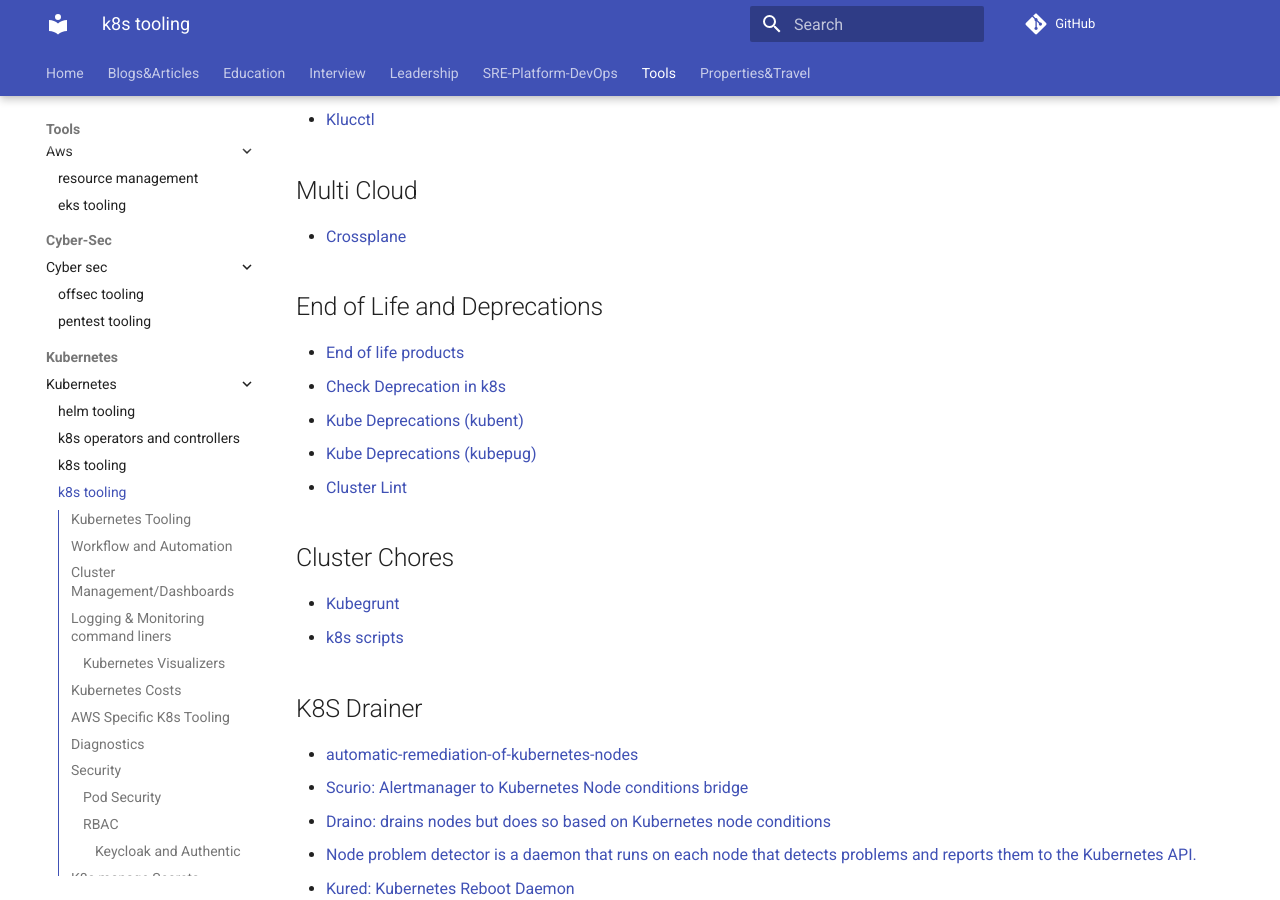
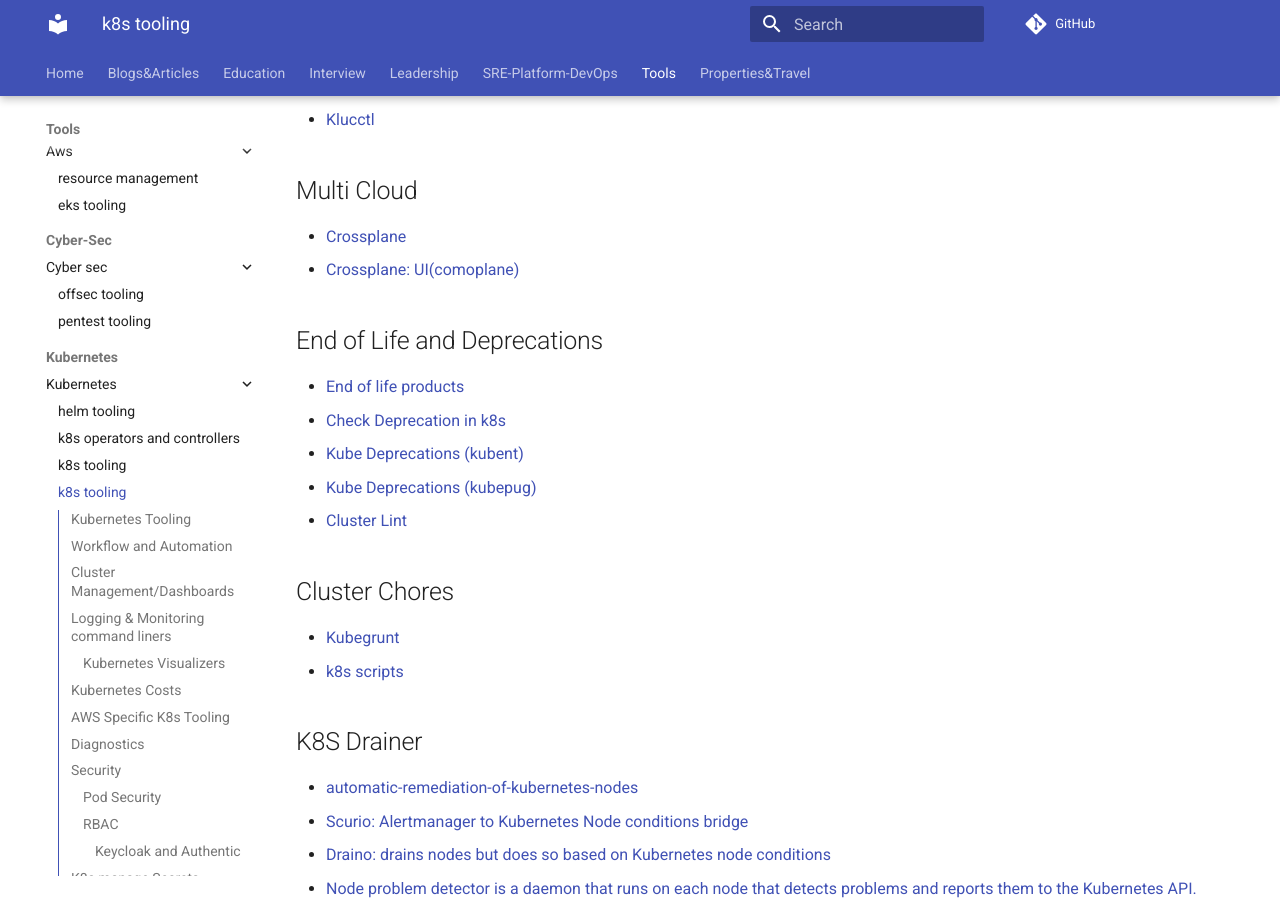
Before and after one commit to ivankatliarchuk/knowledge-base, an MkDocs documentation site: the page built from docs/tools/kubernetes/k8s.md, in a window 1280 px wide and 900 px high, scrolled down 4809 px. Built offline with MkDocs 1.6.1 and Material for MkDocs 9.7.7, drawn with Linux system fonts in a browser that asks for light colours; comment, search, counter and statistics services are not loaded.

Commit message:
comoplane added to crossplane
Signed-off-by: ivan katliarchuk <ivan.katliarchuk@gmail.com>

```diff
--- a/docs/tools/kubernetes/k8s.md
+++ b/docs/tools/kubernetes/k8s.md
@@ -163,6 +163,7 @@
 ## Multi Cloud
 
 - [Crossplane](https://github.com/crossplane/crossplane)
+- [Crossplane: UI(comoplane)](https://github.com/komodorio/komoplane)
 
 ## End of Life and Deprecations
 
```
